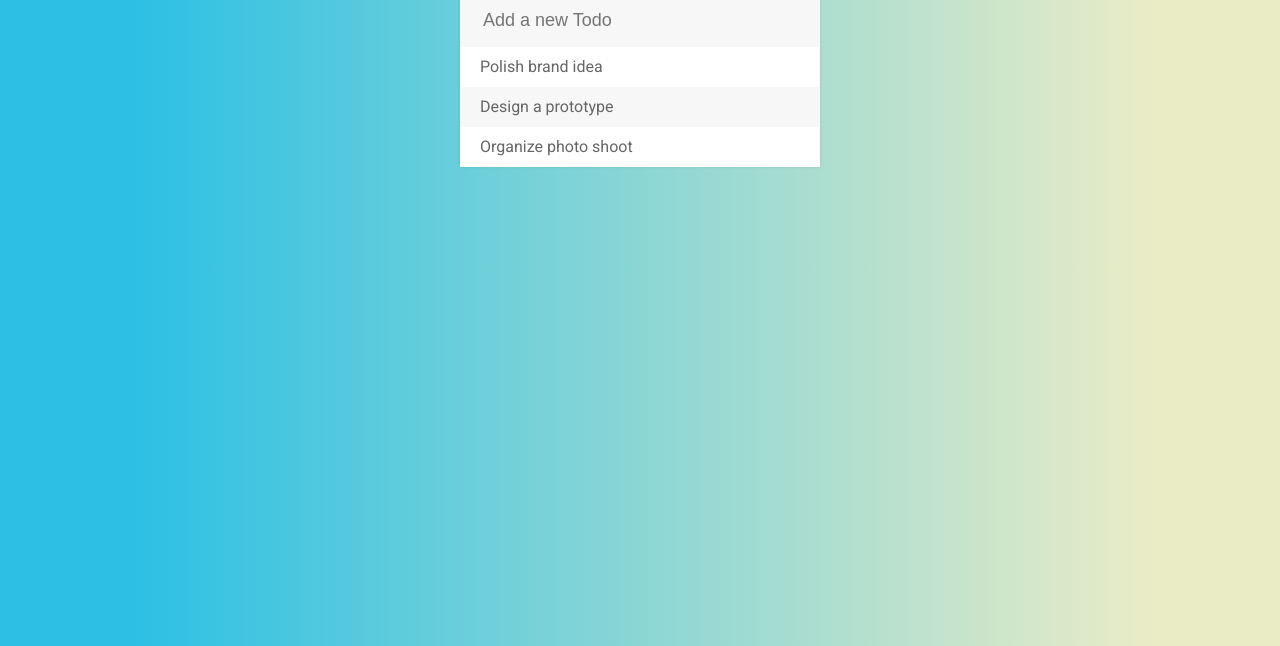
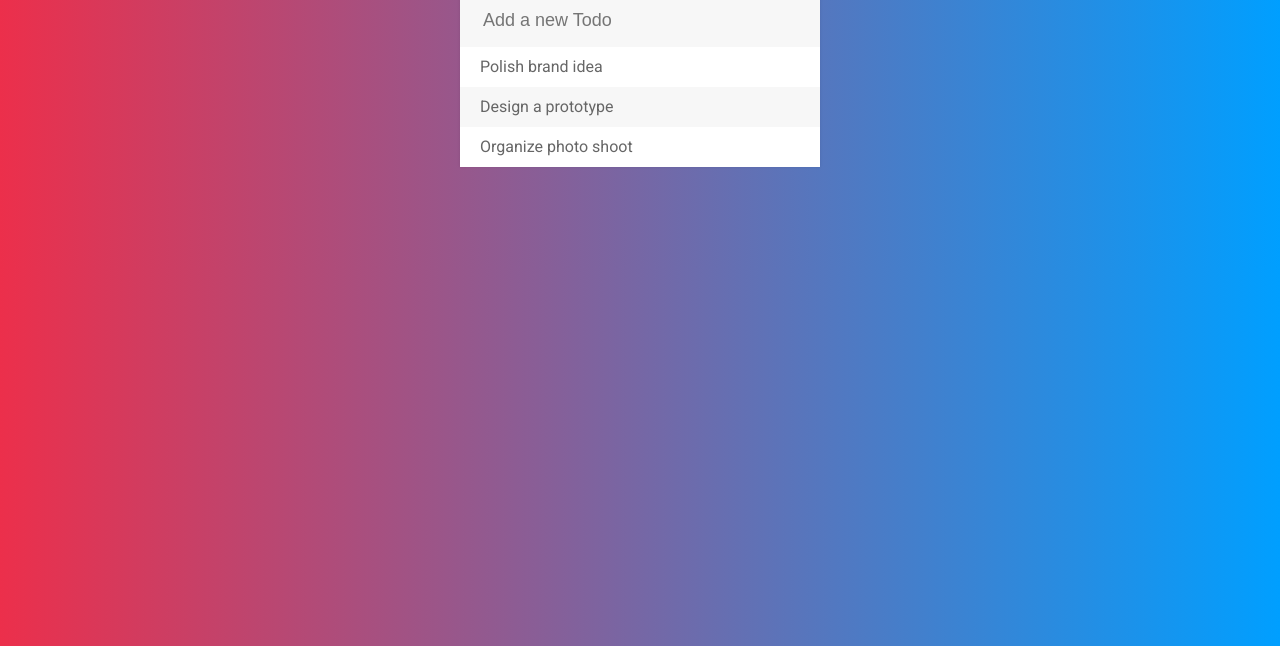
Before and after one commit to gaby911/ToDo-List-App, a plain HTML site: page index.html in a window 1280 px wide. Shown: the part 154-800 px from the top of the page. Drawn offline with nearby package versions, Linux system fonts and the light colour scheme.

Commit message:
Add files via upload

```diff
--- a/assets/CSS/todos.css
+++ b/assets/CSS/todos.css
@@ -1,10 +1,11 @@
 body{
     font-family: Roboto;
-     background: -webkit-linear-gradient(90deg, #2BC0E4 10%, #EAECC6 90%); /* Chrome 10+, Saf5.1+ */
-  background:    -moz-linear-gradient(90deg, #2BC0E4 10%, #EAECC6 90%); /* FF3.6+ */
-  background:     -ms-linear-gradient(90deg, #2BC0E4 10%, #EAECC6 90%); /* IE10 */
-  background:      -o-linear-gradient(90deg, #2BC0E4 10%, #EAECC6 90%); /* Opera 11.10+ */
-  background:         linear-gradient(90deg, #2BC0E4 10%, #EAECC6 90%); /* W3C */
+    background: #009FFF;  /* fallback for old browsers */
+    background: -webkit-linear-gradient(to right, #ec2F4B, #009FFF);  /* Chrome 10-25, Safari 5.1-6 */
+    background: linear-gradient(to right, #ec2F4B, #009FFF); /* W3C, IE 10+/ Edge, Firefox 16+, Chrome 26+, Opera 12+, Safari 7+ */
+
+
+
 }
 ul{
     list-style: none; /*removes the bullet point*/
```
